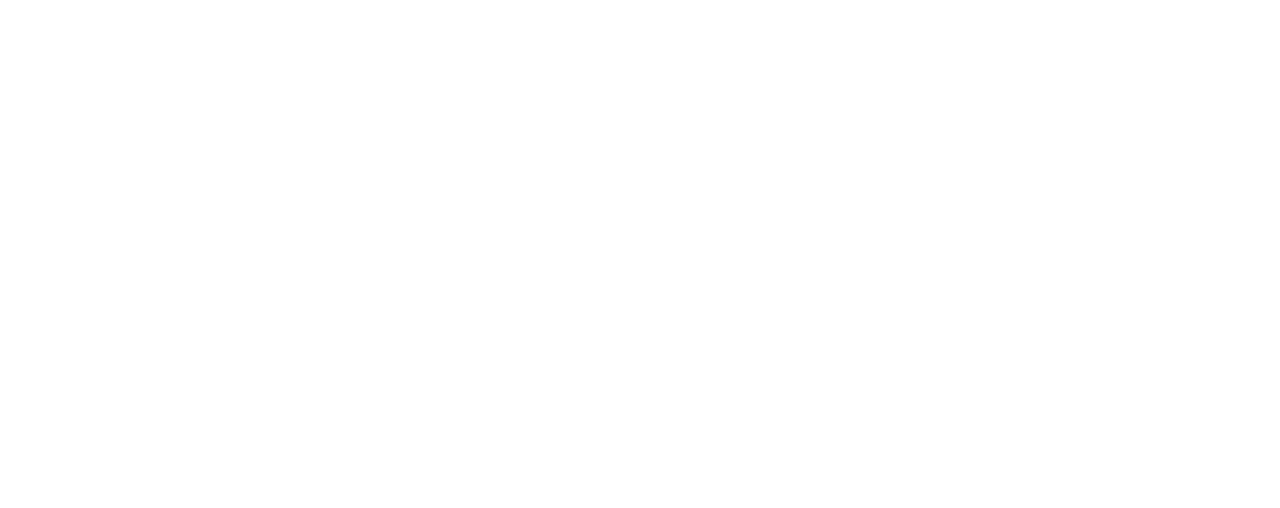
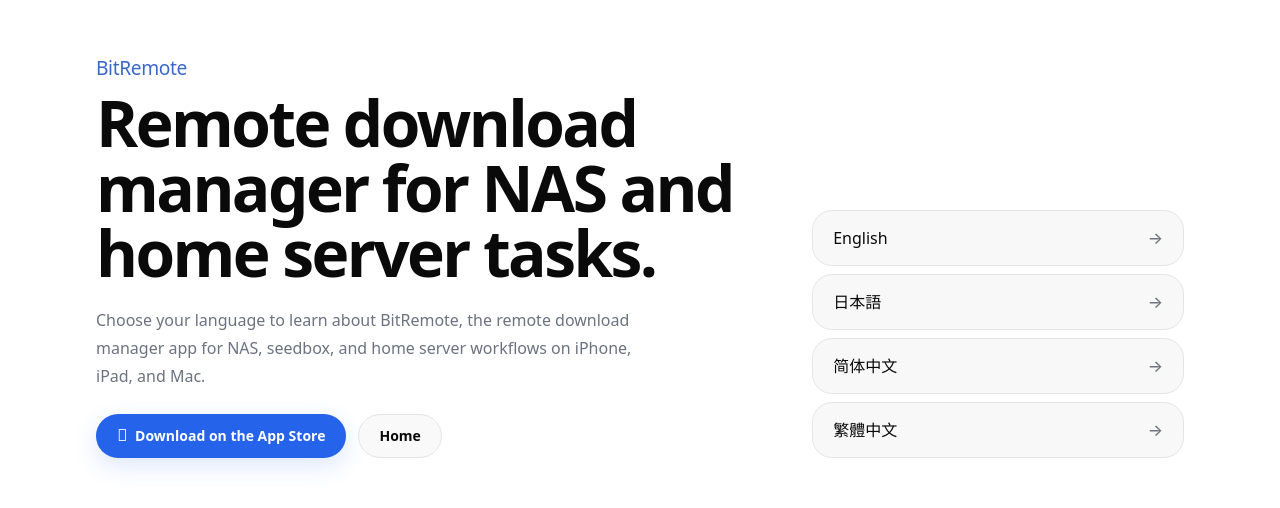
Before and after one commit to BitRemoteApp/bitremote-website, a Next.js app: page / in a window 1280 px wide. Before the commit this address had no page. Shown: the part 142-650 px from the top of the page. Built offline with nearby package versions, Linux system fonts and the light colour scheme.

Commit message:
Resolve Google indexing issues

```diff
--- a/package.json
+++ b/package.json
@@ -1,10 +1,10 @@
 {
   "name": "bitremote-website",
   "private": true,
-  "version": "1.1.1",
+  "version": "1.1.2",
   "scripts": {
     "dev": "next dev",
-    "build": "next build --webpack",
+    "build": "next build --webpack && node scripts/postprocess-seo-html.mjs",
     "start": "next start",
     "lint": "eslint . --max-warnings 0"
   },
--- /dev/null
+++ b/scripts/postprocess-seo-html.mjs
@@ -0,0 +1,37 @@
+import { readdir, readFile, writeFile } from 'node:fs/promises';
+import { join } from 'node:path';
+
+const exportDir = 'out';
+
+async function htmlFiles(directory) {
+  const entries = await readdir(directory, { withFileTypes: true });
+  const files = await Promise.all(
+    entries.map((entry) => {
+      const path = join(directory, entry.name);
+      if (entry.isDirectory()) return htmlFiles(path);
+      return entry.isFile() && entry.name.endsWith('.html') ? [path] : [];
+    }),
+  );
+
+  return files.flat();
+}
+
+function hardenHeadScripts(html) {
+  const headEnd = html.indexOf('</head>');
+  if (headEnd === -1) return html;
+
+  const head = html.slice(0, headEnd);
+  const rest = html.slice(headEnd);
+  const hardenedHead = head.replace(/<script\b(?![^>]*(?:\basync\b|\bdefer\b|\btype=))([^>]*)>/g, '<script defer$1>');
+
+  return `${hardenedHead}${rest}`;
+}
+
+for (const file of await htmlFiles(exportDir)) {
+  const html = await readFile(file, 'utf8');
+  const hardened = hardenHeadScripts(html);
+
+  if (hardened !== html) {
+    await writeFile(file, hardened);
+  }
+}
--- a/src/app/layout.tsx
+++ b/src/app/layout.tsx
@@ -38,7 +38,8 @@
   return (
     <html lang="en">
       <head>
-        <script dangerouslySetInnerHTML={{ __html: BACK_FORWARD_RELOAD_SCRIPT }} />
+        <link rel="preconnect" href="https://static.cloudflareinsights.com" crossOrigin="" />
+        <script defer dangerouslySetInnerHTML={{ __html: BACK_FORWARD_RELOAD_SCRIPT }} />
       </head>
       <body>
         <LenisProvider>
--- a/src/app/page.tsx
+++ b/src/app/page.tsx
@@ -1,5 +1,107 @@
-import { notFound } from 'next/navigation';
+import type { Metadata } from 'next';
+
+import { TextButton } from '@/components/TextButton';
+import { supportedDownloaders } from '@/domain/downloaders';
+import { LINKS } from '@/i18n/links';
+import { defaultLocale, localeHreflang, localeLabels, localeLang, locales } from '@/i18n/locales';
+import { getMessages } from '@/i18n/messages';
+import { absoluteUrl, localeRoot } from '@/i18n/urls';
+import {
+  buildSoftwareApplicationSchema,
+  serializeJsonLd,
+} from '@/seo/schema';
+
+const messages = getMessages(defaultLocale);
+
+export const metadata: Metadata = {
+  title: messages.seo.languageSelector.title,
+  description: messages.seo.languageSelector.description,
+  keywords: messages.seo.languageSelector.keywords,
+  alternates: {
+    canonical: absoluteUrl('/'),
+    languages: {
+      ...Object.fromEntries(
+        locales.map((locale) => [localeHreflang[locale], absoluteUrl(localeRoot(locale))]),
+      ),
+      'x-default': absoluteUrl('/'),
+    },
+  },
+  openGraph: {
+    type: 'website',
+    url: absoluteUrl('/'),
+    siteName: messages.site.name,
+    title: messages.seo.languageSelector.title,
+    description: messages.seo.languageSelector.description,
+    images: [
+      {
+        url: absoluteUrl('/opengraph.jpg'),
+        width: 3544,
+        height: 1772,
+        alt: messages.site.name,
+      },
+    ],
+  },
+  twitter: {
+    card: 'summary_large_image',
+    title: messages.seo.languageSelector.title,
+    description: messages.seo.languageSelector.description,
+    images: [absoluteUrl('/opengraph.jpg')],
+  },
+};
 
 export default function RootPage() {
-  notFound();
+  const softwareApplicationSchema = buildSoftwareApplicationSchema({
+    locale: defaultLocale,
+    messages,
+    supportedDownloaders,
+  });
+
+  return (
+    <main className="mx-auto flex min-h-screen w-full max-w-6xl flex-col justify-center gap-10 px-6 py-16 md:px-8">
+      <script
+        type="application/ld+json"
+        dangerouslySetInnerHTML={serializeJsonLd(softwareApplicationSchema)}
+      />
+
+      <section className="grid gap-10 md:grid-cols-[minmax(0,1fr)_minmax(17rem,0.55fr)] md:items-end">
+        <div className="flex flex-col gap-6">
+          <div className="flex flex-col gap-5">
+            <h1 className="m-0 max-w-none text-[clamp(2.5rem,5vw,4rem)] font-semibold leading-[1.02] tracking-[-0.04em] text-text-primary">
+              <span className="mb-3 block text-[0.3em] font-medium tracking-[-0.02em] text-[color-mix(in_srgb,var(--color-text-secondary)_30%,var(--color-accent))]">
+                {messages.site.name}
+              </span>
+              <span className="block">{messages.site.tagline}</span>
+            </h1>
+            <p className="m-0 max-w-[62ch] text-base leading-7 text-text-secondary">
+              {messages.seo.languageSelector.description}
+            </p>
+          </div>
+
+          <div className="flex flex-wrap gap-3">
+            <TextButton href={LINKS.appStore} target="_blank" rel="noreferrer" leadingIcon="apple">
+              {messages.cta.appStore}
+            </TextButton>
+            <TextButton href={localeRoot(defaultLocale)} variant="secondary">
+              {messages.nav.home}
+            </TextButton>
+          </div>
+        </div>
+
+        <nav aria-label={messages.nav.language} className="grid gap-2">
+          {locales.map((locale) => (
+            <a
+              key={locale}
+              href={localeRoot(locale)}
+              hrefLang={localeHreflang[locale]}
+              lang={localeLang[locale]}
+              className="inline-flex min-h-14 items-center justify-between rounded-[1.25rem] border border-border bg-surface px-5 py-3 font-sans text-base font-medium text-text-primary no-underline transition-[background-color,border-color,translate] duration-150 hover:-translate-y-0.5 hover:border-[var(--button-secondary-border-hover)] hover:bg-[var(--button-secondary-bg-hover)]"
+            >
+              <span>{localeLabels[locale]}</span>
+              <span aria-hidden="true" className="text-text-secondary">→</span>
+            </a>
+          ))}
+        </nav>
+      </section>
+    </main>
+  );
 }
--- a/src/components/HeroSection.tsx
+++ b/src/components/HeroSection.tsx
@@ -67,7 +67,7 @@
           <div className="block">
             <Image
               src="/icons/app-icon-light.png"
-              alt=""
+              alt={`${siteName} app icon`}
               width={96}
               height={96}
               className="block h-[13rem] w-[13rem] dark:hidden [filter:drop-shadow(0_0_0.7px_rgba(148,163,184,0.52))] md:h-[14.58rem] md:w-[14.58rem] lg:h-[17.82rem] lg:w-[17.82rem]"
--- a/src/i18n/locales.ts
+++ b/src/i18n/locales.ts
@@ -18,6 +18,14 @@
   'zh-hant': 'zh-Hant',
 };
 
+/** Region-based hreflang tags used for search crawler compatibility. */
+export const localeHreflang: Record<Locale, string> = {
+  en: 'en',
+  ja: 'ja',
+  'zh-hans': 'zh-CN',
+  'zh-hant': 'zh-TW',
+};
+
 export function isLocale(value: string): value is Locale {
   return (locales as readonly string[]).includes(value);
 }
--- a/src/seo/downloader-metadata.ts
+++ b/src/seo/downloader-metadata.ts
@@ -6,7 +6,7 @@
   type DownloaderLandingContent,
   type DownloaderLandingSlug,
 } from '@/domain/downloader-landings';
-import { localeLang, type Locale } from '@/i18n/locales';
+import { localeHreflang, type Locale } from '@/i18n/locales';
 import { absoluteUrl } from '@/i18n/urls';
 
 const platforms = ['iPhone', 'iPad', 'Mac', 'iOS', 'iPadOS', 'macOS'] as const;
@@ -45,7 +45,7 @@
       languages: {
         ...Object.fromEntries(
           availableLocales.map((candidateLocale) => [
-            localeLang[candidateLocale],
+            localeHreflang[candidateLocale],
             absoluteUrl(landingPath(candidateLocale, slug)),
           ]),
         ),
--- a/src/seo/metadata.ts
+++ b/src/seo/metadata.ts
@@ -1,7 +1,7 @@
 import type { Metadata } from 'next';
 
 import type { Messages } from '@/i18n/messages';
-import { localeLang, locales, type Locale } from '@/i18n/locales';
+import { localeHreflang, locales, type Locale } from '@/i18n/locales';
 import { absoluteUrl, localePath } from '@/i18n/urls';
 
 type SeoPage = keyof Messages['seo'];
@@ -16,7 +16,7 @@
 function buildLanguageAlternates(pathname: string): Record<string, string> {
   return {
     ...Object.fromEntries(
-      locales.map((locale) => [localeLang[locale], absoluteUrl(localePath(locale, pathname))]),
+      locales.map((locale) => [localeHreflang[locale], absoluteUrl(localePath(locale, pathname))]),
     ),
     'x-default': absoluteUrl('/'),
   };
```
Also changed, not shown: src/app/sitemap.ts (+14 -11 lines), .seoauditrc.json (added), 2 other files (tests, documents, lock files or other folders).
